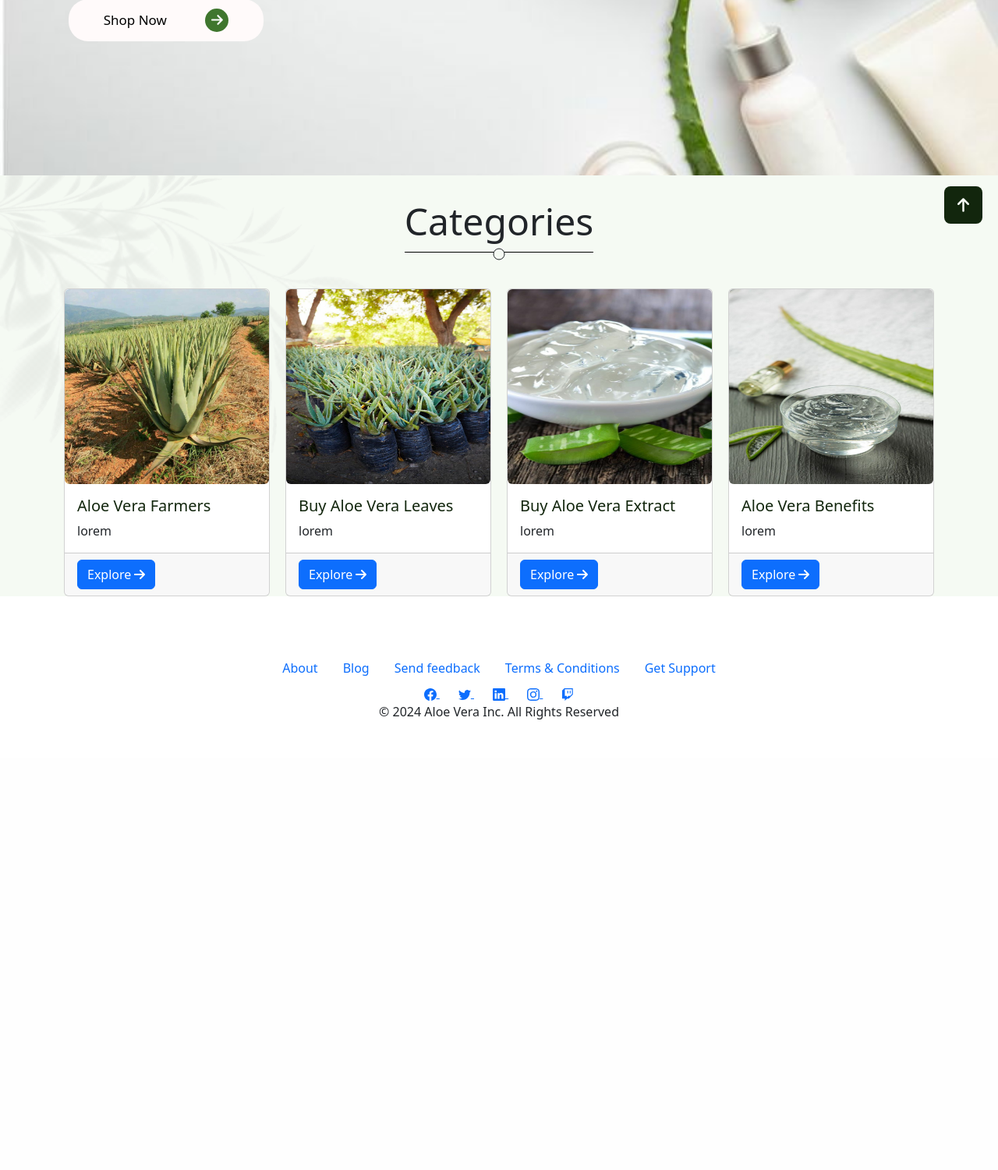
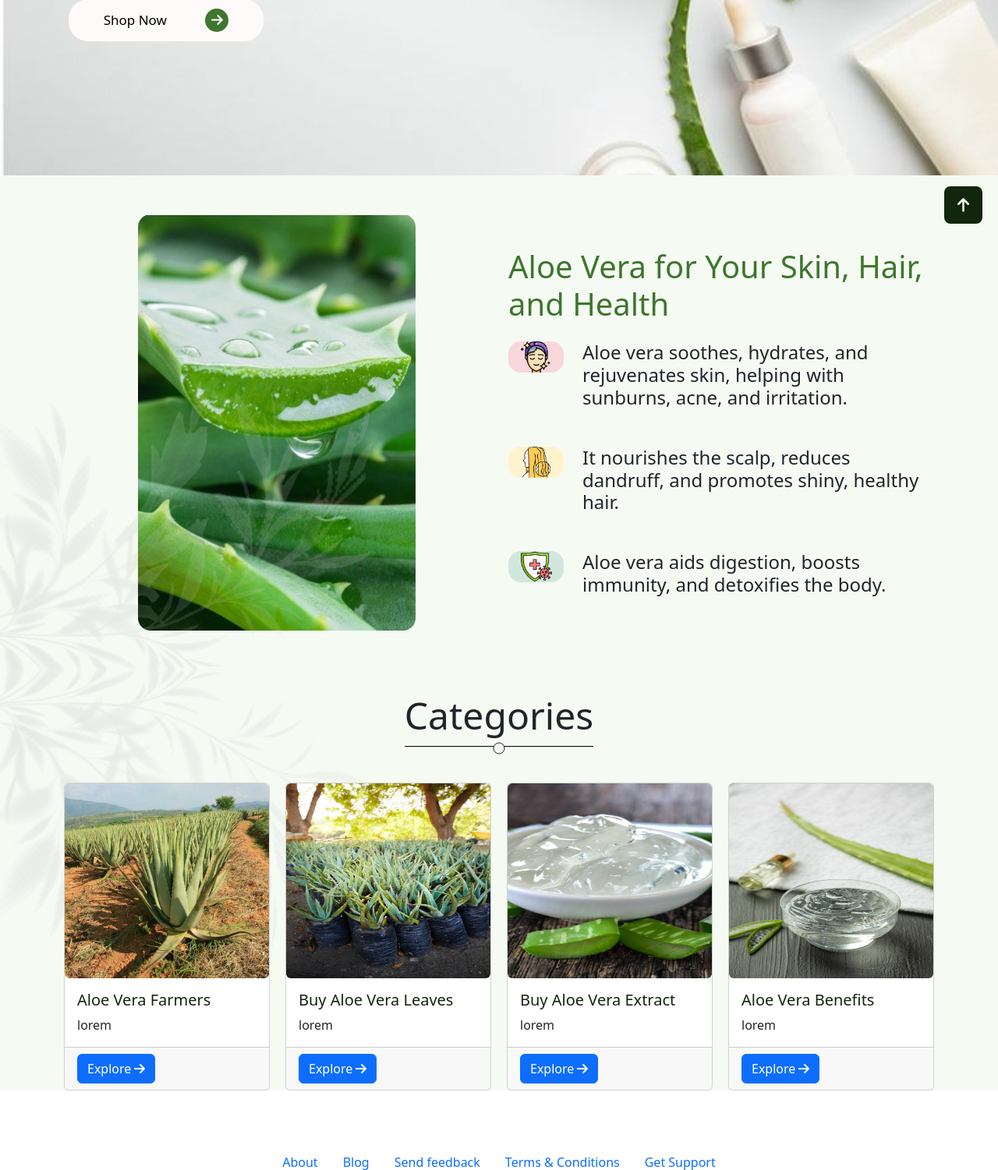
Before and after one commit to AbdelrhmanEssam74/Aloe-Vera, a PHP site: page / in a window 1280 px wide. Shown: the part 563-2064 px from the top of the page at 78% size. Before the commit the page ends 1486 px from the top, so only its background shows below. Run offline with PHP 8.4, Linux system fonts and the light colour scheme.

Commit message:
Add new CTA section with Aloe Vera benefits and enhance category section image styles

```diff
--- a/assets/css/main.css
+++ b/assets/css/main.css
@@ -110,7 +110,12 @@ header nav {
 
 .category-section-img {
     position: absolute;
-    opacity: 0.15;
+    opacity: 0.15
+}
+
+.category-section-img.img2 {
+    top: -73%;
+    transform: rotateX(180deg);
 }
 
 .category-section .section-header {
@@ -253,3 +258,11 @@ header nav {
     color: inherit; /* Ensure the color aligns with the parent text-success class */
     transition: color 0.3s ease; /* Smooth transition for hover effects */
 }
+
+.cta-section {
+    padding: 50px 30px;
+    background-color: var(--background-color);
+}
+.cta-section h2{
+    color: var(--main-color)
+}
--- a/index.html
+++ b/index.html
@@ -117,9 +117,71 @@
     </div>
 </div>
 <!--End Hero Section-->
+<section class="cta-section">
+    <div class="container py-lg-8">
+        <!--row-->
+        <div class="row align-items-center">
+            <div class="offset-xl-1 col-xl-4 col-lg-6 d-none d-lg-block">
+                <!--img-->
+                <div class="position-relative">
+                    <img src="assets/images/item2.jpg" alt="mentor img" class="img-fluid w-100 rounded-4">
+                </div>
+            </div>
+            <div class="col-xl-6 col-lg-5 offset-lg-1 offset-xl-1">
+                <div class="d-flex flex-column gap-6">
+                    <div class="d-flex flex-column gap-2">
+                        <!--heading-->
+                        <h2 class="mb-4 h1">Aloe Vera for Your Skin, Hair, and Health</h2>
+                    </div>
+                    <div class="d-flex flex-column gap-8">
+                        <div class="d-flex flex-column gap-5">
+                            <div class="row gap-xxl-3 gap-0">
+                                <div class="col-md-1 col-lg-2 col-xxl-1 col-2">
+                                    <!--svg-->
+                                    <div class="icon-shape text-center icon-lg bg-danger-subtle rounded-4">
+                                       <img src="assets/images/skin-care.png" width="40px" alt="">
+                                    </div>
+                                </div>
+                                <!--text-->
+                                <div class="col-md-6 col-lg-10 col-xxl-6 col-10">
+                                    <h4 class="mb-0">Aloe vera soothes, hydrates, and rejuvenates skin, helping with sunburns, acne, and irritation.</h4>
+                                </div>
+                            </div>
+                            <div class="row gap-xxl-3">
+                                <div class="col-md-1 col-lg-2 col-xxl-1 col-2">
+                                    <!--svg-->
+                                    <div class="icon-shape text-center icon-lg bg-warning-subtle rounded-4">
+                                        <img src="assets/images/hair.png" width="40px" alt="">
+                                    </div>
+                                </div>
+                                <!--text-->
+                                <div class="col-md-6 col-lg-10 col-xxl-6 col-10">
+                                    <h4 class="mb-0">It nourishes the scalp, reduces dandruff, and promotes shiny, healthy hair.</h4>
+                                </div>
+                            </div>
+                            <div class="row gap-xxl-3">
+                                <div class="col-md-1 col-lg-2 col-xxl-1 col-2">
+                                    <!--svg-->
+                                    <div class="icon-shape  text-center icon-lg bg-success-subtle rounded-4">
+                                        <img src="assets/images/booster.png" width="40px" alt="">
+                                    </div>
+                                </div>
+                                <!--text-->
+                                <div class="col-md-6 col-lg-10 col-xxl-6 col-10">
+                                    <h4 class="mb-0"> Aloe vera aids digestion, boosts immunity, and detoxifies the body.</h4>
+                                </div>
+                            </div>
+                        </div>
+                    </div>
+                </div>
+            </div>
+        </div>
+    </div>
+</section>
 <!--Start Categories Section-->
 <section class="py-6 category-section mb-4">
     <img src="assets/images/item1.png" class="category-section-img">
+    <img src="assets/images/item1.png" class="category-section-img img2">
     <div class="container">
         <div class="section-header">
             <h1 class="display-5  fw-medium">Categories</h1>
```
Also changed, not shown: assets/images/booster.png (added), assets/images/hair.png (added), assets/images/item2.jpg (added), assets/images/item3.jpg (added), assets/images/leaves1.png (added), assets/images/leaves2.png (added), assets/images/leaves3.png (added), assets/images/skin-care.png (added).
